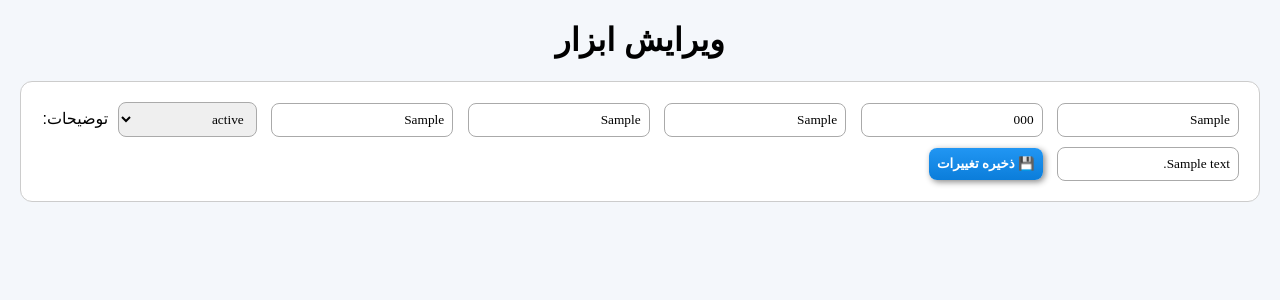
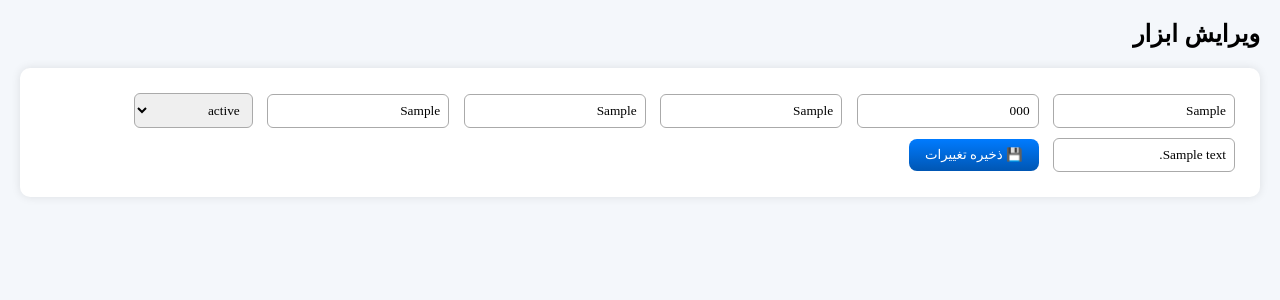
Before and after one commit to javadrad/Inventory-app-final, a Flask app: page /edit/1 in a window 1280 px wide. Shown: the top 300 px of the page. Run offline with Flask 3, Linux system fonts and the light colour scheme; tables that the repository leaves empty hold one stand-in row (values such as "Sample post").

Commit message:
Update edit.html

```diff
--- a/templates/edit.html
+++ b/templates/edit.html
@@ -5,53 +5,49 @@
     <title>ویرایش ابزار</title>
     <style>
         body {
-            font-family: "B Nazanin", Arial, sans-serif;
+            font-family: 'B Nazanin', sans-serif;
+            background: #f4f7fb;
             direction: rtl;
             margin: 20px;
-            background: #f4f7fb;
         }
-        h1 { text-align: center; font-weight: bold; }
         form {
-            background: #fff;
-            padding: 15px;
-            border-radius: 12px;
-            border: 1px solid #ccc;
+            background: white;
+            padding: 20px;
+            border-radius: 10px;
+            box-shadow: 0 0 10px rgba(0,0,0,0.1);
         }
         input, select, button {
             margin: 5px;
             padding: 8px;
-            border-radius: 8px;
+            border-radius: 6px;
             border: 1px solid #aaa;
-            font-family: "B Nazanin";
+            font-family: 'B Nazanin';
         }
         button {
-            background: linear-gradient(#2196F3, #0b7dda);
+            background: linear-gradient(#007BFF, #0056b3);
             color: white;
-            font-weight: bold;
+            border: none;
+            padding: 8px 16px;
+            border-radius: 8px;
             cursor: pointer;
-            box-shadow: 2px 2px 6px #888;
-            border: none;
         }
     </style>
 </head>
 <body>
-    <h1>ویرایش ابزار</h1>
-    <form method="POST" action="/edit/{{ item[0] }}">
-        <input type="text" name="tool_type" value="{{ item[1] }}">
-        <input type="text" name="serial_number" value="{{ item[2] }}">
-        <input type="text" name="size" value="{{ item[3] }}">
-        <input type="text" name="thread_type" value="{{ item[4] }}">
-        <input type="text" name="location" value="{{ item[5] }}">
+    <h2>ویرایش ابزار</h2>
+    <form method="POST">
+        <input type="text" name="tool_type" value="{{ item['tool_type'] }}" required>
+        <input type="text" name="serial_number" value="{{ item['serial_number'] }}" required>
+        <input type="text" name="size" value="{{ item['size'] }}">
+        <input type="text" name="thread_type" value="{{ item['thread_type'] }}">
+        <input type="text" name="location" value="{{ item['location'] }}">
         <select name="status">
-            <option selected>{{ item[6] }}</option>
+            <option value="{{ item['status'] }}" selected>{{ item['status'] }}</option>
             <option>Ready to Use</option>
             <option>Need to Repair</option>
-            <option>Need to Sandblast</option>
             <option>Scrap</option>
-            <option>Class 2</option>
-            <option>Need to Inspection</option>
         </select>
-        توضیحات: <input type="text" name="description" value="{{ item[8] }}">
+        <input type="text" name="description" value="{{ item['description'] }}">
         <button type="submit">💾 ذخیره تغییرات</button>
     </form>
 </body>
```
